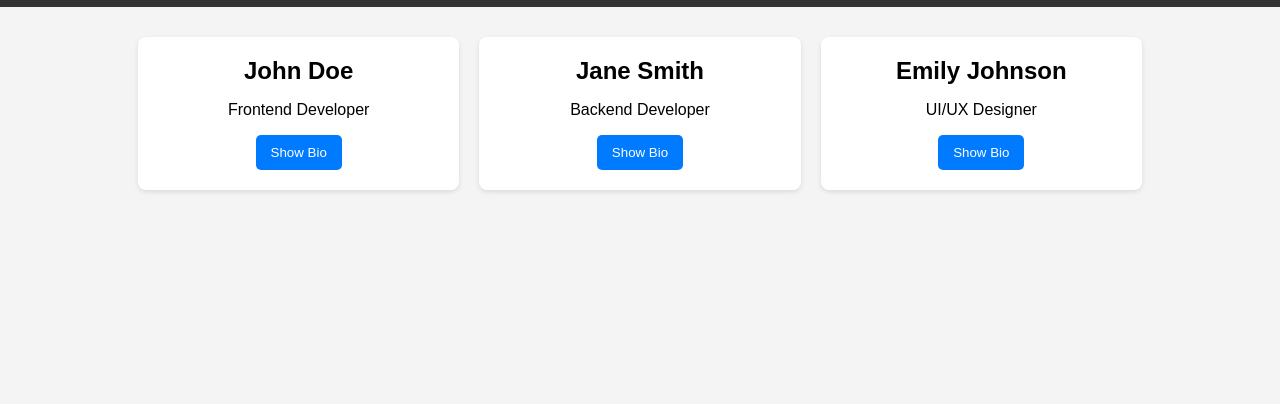
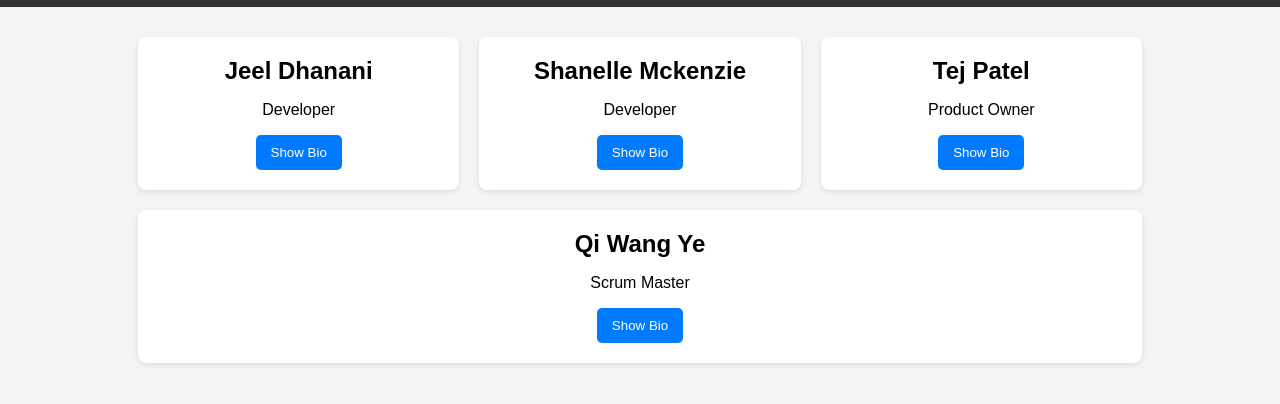
Before and after one commit to qiwara/ITSC3155_GroupWebpage, a plain HTML site: page index.html in a window 1280 px wide. Shown: the part 302-706 px from the top of the page. Drawn offline with Linux system fonts and the light colour scheme.

Commit message:
Fix: Added team members names

```diff
--- a/index.html
+++ b/index.html
@@ -24,22 +24,28 @@
 <div id="bios" class="container">
     <!-- Each card represents an individual team member -->
     <div class="card">
-        <h2>John Doe</h2>
-        <p>Frontend Developer</p>
+        <h2>Jeel Dhanani</h2>
+        <p>Developer</p>
         <button onclick="toggleBio('bio1')">Show Bio</button>
-        <p id="bio1" class="bio">John is a skilled frontend developer with 5 years of experience in creating responsive web applications.</p>
+        <p id="bio1" class="bio">Jeel is an experienced developer who...</p>
     </div>
     <div class="card">
-        <h2>Jane Smith</h2>
-        <p>Backend Developer</p>
+        <h2>Shanelle Mckenzie</h2>
+        <p>Developer</p>
         <button onclick="toggleBio('bio2')">Show Bio</button>
-        <p id="bio2" class="bio">Jane is a backend developer specializing in server-side logic and database management.</p>
+        <p id="bio2" class="bio">Shanelle is an experienced developer who...</p>
     </div>
     <div class="card">
-        <h2>Emily Johnson</h2>
-        <p>UI/UX Designer</p>
+        <h2>Tej Patel</h2>
+        <p>Product Owner</p>
         <button onclick="toggleBio('bio3')">Show Bio</button>
-        <p id="bio3" class="bio">Emily is a UI/UX designer with a passion for creating user-friendly interfaces.</p>
+        <p id="bio3" class="bio">Tej is an experienced developer who...</p>
+    </div>
+    <div class="card">
+        <h2>Qi Wang Ye</h2>
+        <p>Scrum Master</p>
+        <button onclick="toggleBio('bio4')">Show Bio</button>
+        <p id="bio4" class="bio">Qi is an experienced developer who...</p>
     </div>
 </div>
 
```
